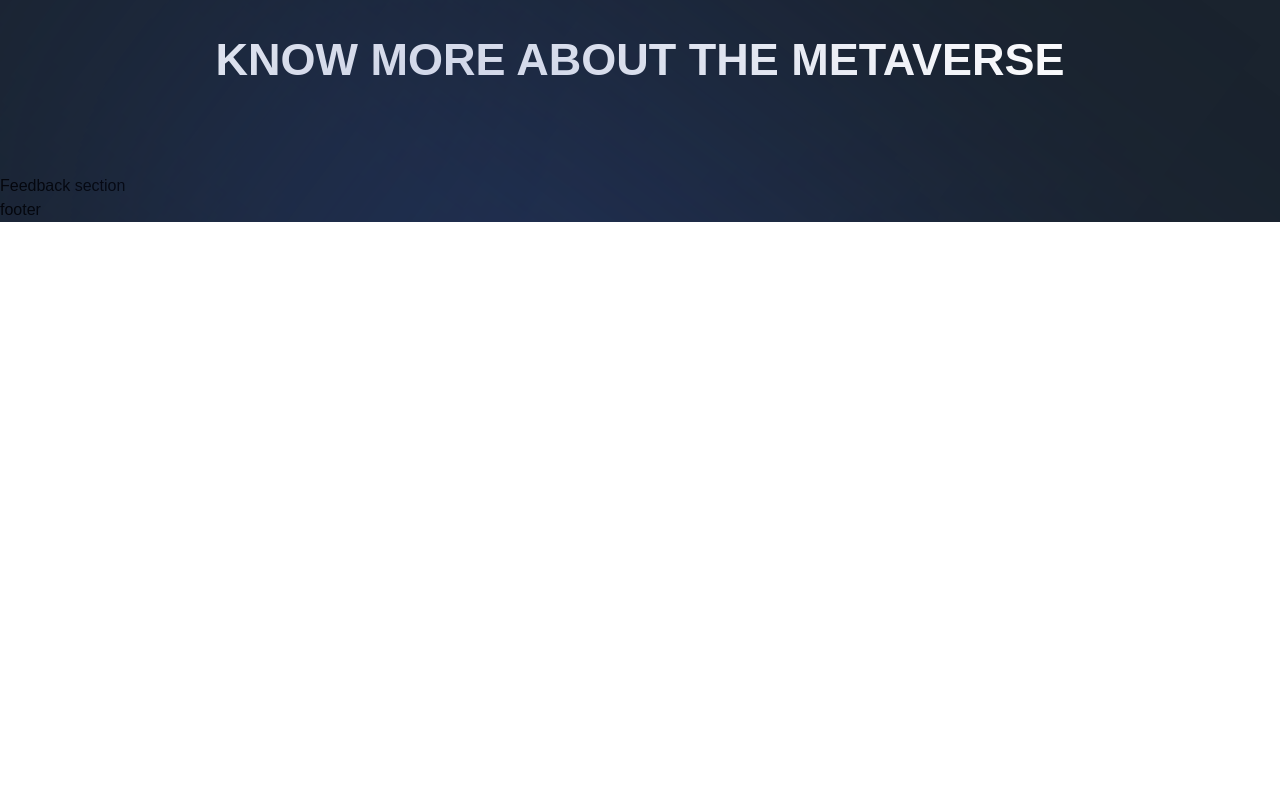
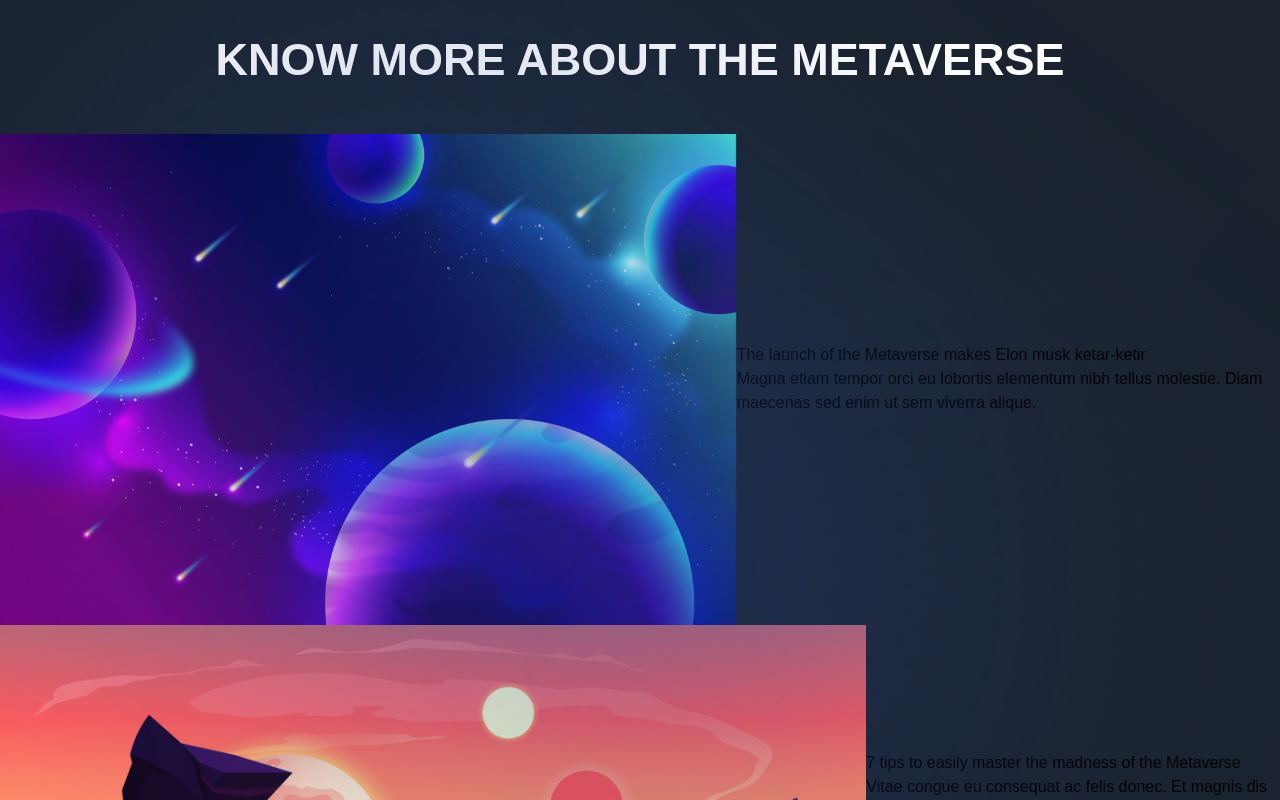
Before and after one commit to KofiIsaacBoateng/web-animations, a Next.js app in the folder 01-dataverse/: page / in a window 1280 px wide. Shown: the part 5340-6140 px from the top of the page. Before the commit the page ends 5562 px from the top, so only its background shows below. Built offline with nearby package versions, Linux system fonts and the light colour scheme; a web font is replaced by a local one.

Commit message:
feat: where I left off!

```diff
--- a/01-dataverse/components/InsightCard.jsx
+++ b/01-dataverse/components/InsightCard.jsx
@@ -1,8 +1,17 @@
 'use client';
 
-const InsightCard = () => (
-  <div>
-    Insight Card
+const InsightCard = ({ imgUrl, title, subtitle }) => (
+  <div className="flex sm:flex-row flex-col sm:justify-between items-center">
+    <div>
+      <img
+        src={imgUrl}
+        alt={title}
+      />
+    </div>
+    <div>
+      <h3>{title}</h3>
+      <p>{subtitle}</p>
+    </div>
   </div>
 );
 
--- a/01-dataverse/sections/Insights.jsx
+++ b/01-dataverse/sections/Insights.jsx
@@ -1,9 +1,10 @@
 'use client';
 
 import { motion } from 'framer-motion';
-import styles from '../styles'
-import { TitleText, TypingText } from '../components';
+import styles from '../styles';
+import { InsightCard, TitleText, TypingText } from '../components';
 import { staggerContainer } from '../utils/motion';
+import { insights } from '../constants';
 
 const Insights = () => (
   <section className={`${styles.yPaddings}`}>
@@ -16,6 +17,15 @@ const Insights = () => (
     >
       <TypingText title="| Insights" textStyles="text-center" />
       <TitleText title="Know more about the metaverse" textStyles="text-center" />
+      <div className="flex flex-col justify-center items-center">
+        {insights.map((insight, index) => (
+          <InsightCard
+            key={index}
+            {...insight}
+            index={index}
+          />
+        ))}
+      </div>
     </motion.div>
   </section>
 );
```
